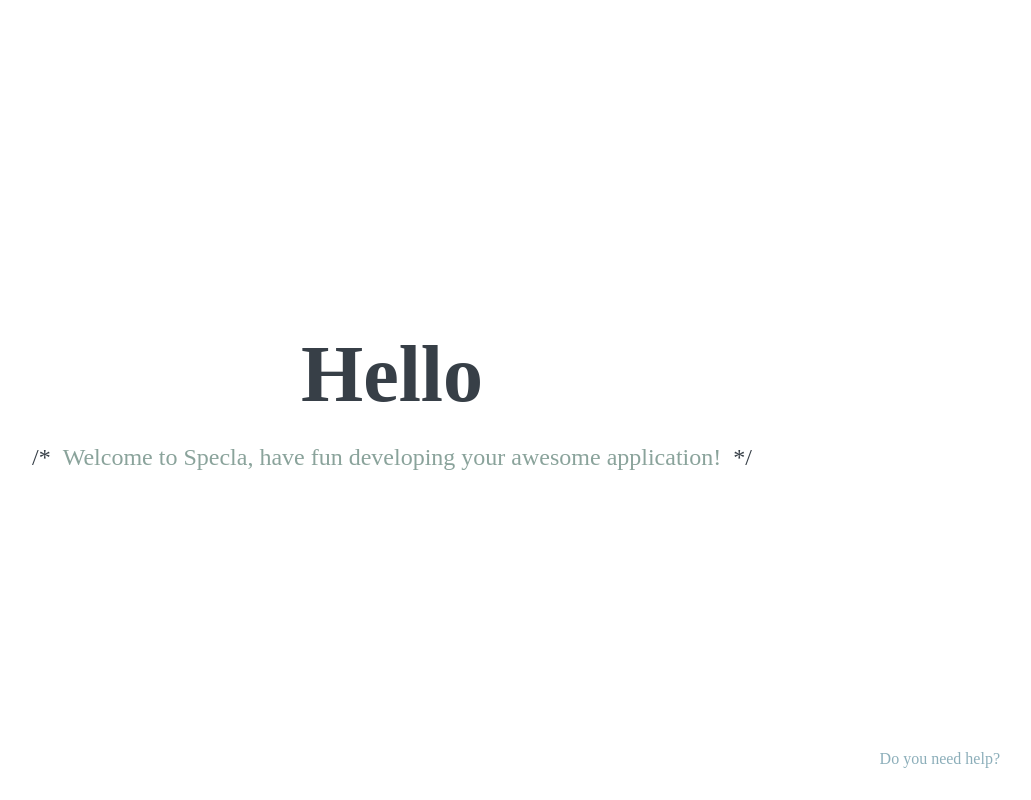
After one commit to kvartborg/SimpleMVC, a PHP site: template app/views/index.php in a window 1280 px wide. The commit adds this page. Shown: the whole page, without its empty margins (248-1279 px from the left). Run offline with PHP 8.4, Linux system fonts and the light colour scheme; the template is opened without the code that fills it, so the values that code supplies are empty; some libraries are stand-ins or nearby versions.

Commit message:
Added start page on initial setup

```diff
--- a/app/routes.php
+++ b/app/routes.php
@@ -1,5 +1,3 @@
 <?php
 
-Route::get('/', function(){
-  echo "Hello!";
-});
+Route::get('/', 'HelloController@index');
--- /dev/null
+++ b/app/views/index.php
@@ -0,0 +1,86 @@
+<html>
+  <head>
+    <title>test</title>
+
+    <script src="//use.typekit.net/hmq2djb.js"></script>
+    <script>try{Typekit.load({ async: true });}catch(e){}</script>
+
+    <style>
+      body {
+        font-family: 'gesta';
+        margin: 0;
+      }
+
+      section {
+        position: absolute;
+        top: 0;
+        left: 0;
+        width: 100%;
+        height: 100%;
+        display: table;
+        text-align: center;
+      }
+
+      a {
+        color: #40798C;
+        text-decoration: none;
+        opacity: .6;
+        -webkit-transform: opacity 5s;
+      }
+
+      a:hover {
+        border-bottom: solid 1px #eee;
+        opacity: 1;
+      }
+
+      article {
+        display: table-cell;
+        vertical-align: middle
+      }
+
+      h1 {
+        color: #373F47;
+        font-family: 'facit';
+        font-size: 5em;
+        margin: 0;
+      }
+
+
+      p {
+        color: #8AA39B;
+        font-size: 1.5em;
+      }
+
+      p:before {
+        content: '/*';
+        color: #373F47;
+        margin-right: 12px;
+      }
+
+      p:after {
+        content: '*/';
+        color: #373F47;
+        margin-left: 12px;
+      }
+
+      #help {
+        position: absolute;
+        right: 0px;
+        bottom: 0px;
+        font-size: 1em;
+        padding: 2em;
+
+      }
+
+    </style>
+  </head>
+  <body>
+    <section>
+      <article>
+        <h1>Hello</h1>
+        <p>Welcome to Specla, have fun developing your awesome application!</p>
+      </article>
+    </section>
+    <div id="help"><a href="">Do you need help?</a></div>
+  </body>
+  </html>
```
Also changed, not shown: app/controllers/HelloController.php (+2 -16 lines).
